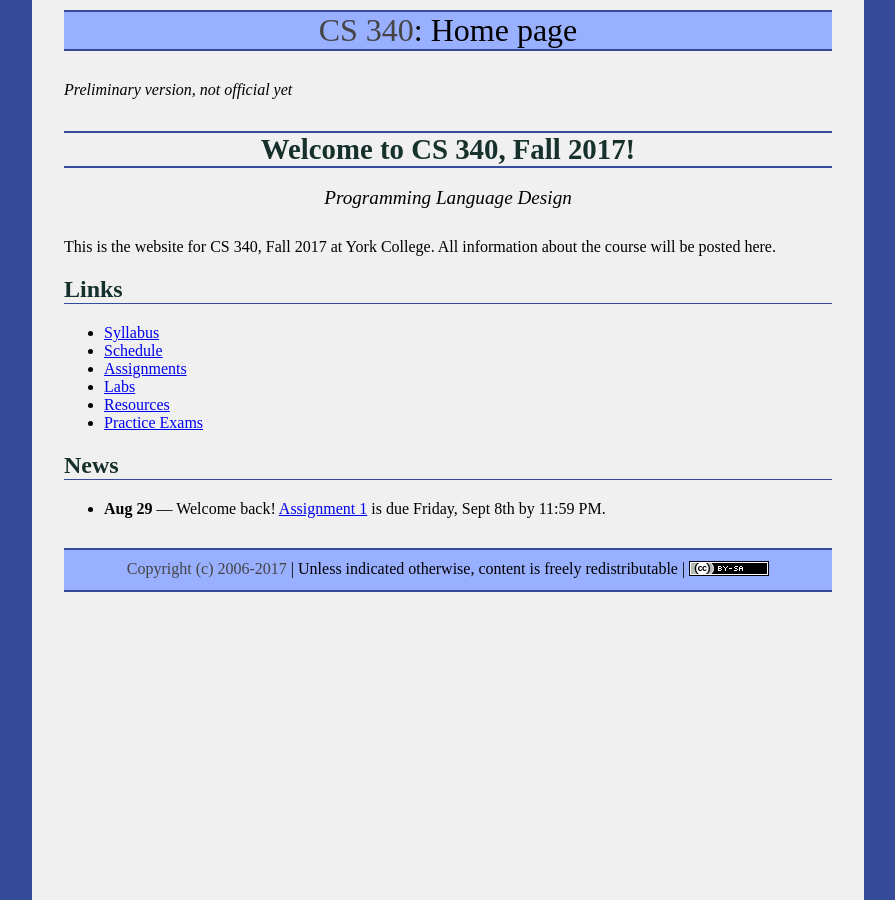
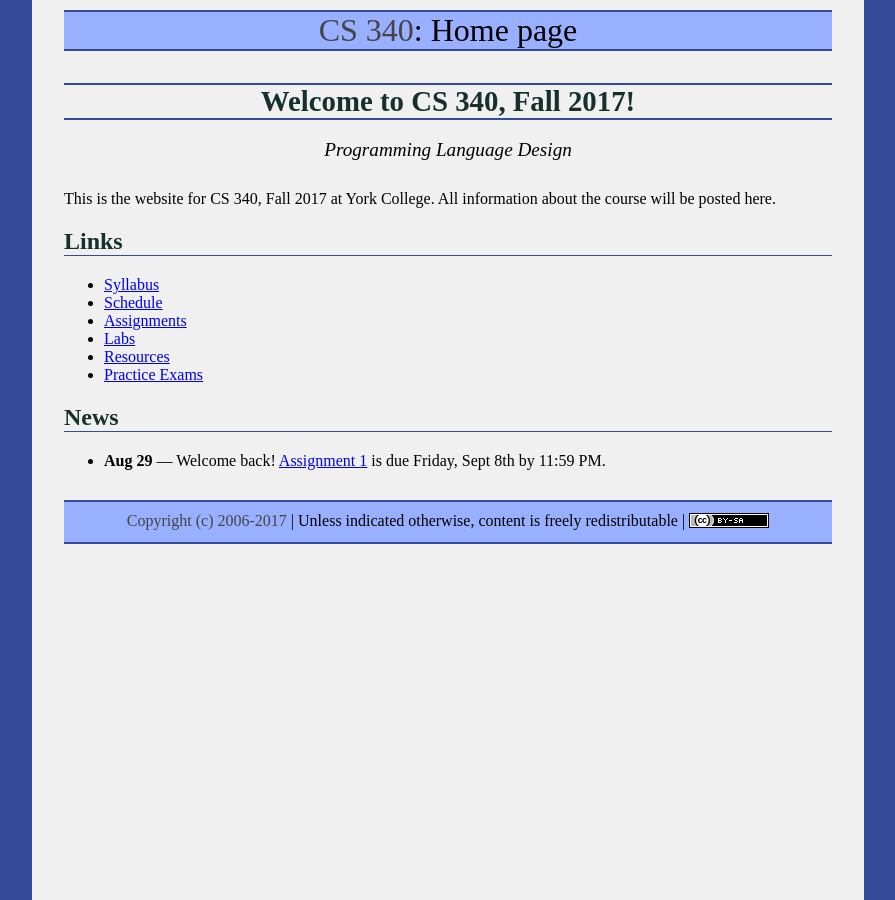
Before and after one commit to ycpcs/cs340-fall2017, a Jekyll site: the page built from index.md, in a window 1280 px wide. Shown: the whole page, without its empty margins (192-1087 px from the left). Built offline with Jekyll 4.4.1, drawn with Linux system fonts in a browser that asks for light colours.

Commit message:
make official

```diff
--- a/_layouts/default.html
+++ b/_layouts/default.html
@@ -10,7 +10,6 @@
 		<div id="wrap">
 			<div id="content">
 				<div id="header"><a href="{{site.baseurl}}/">{{site.coursename}}</a>: {{page.title}}</div>
-        <div style="font-style: italic;">Preliminary version, not official yet</div>
 				{{content}}
 				<div id="footer">
 					<a href="{{site.baseurl}}/README.html">Copyright (c) 2006-2017</a> |
```
